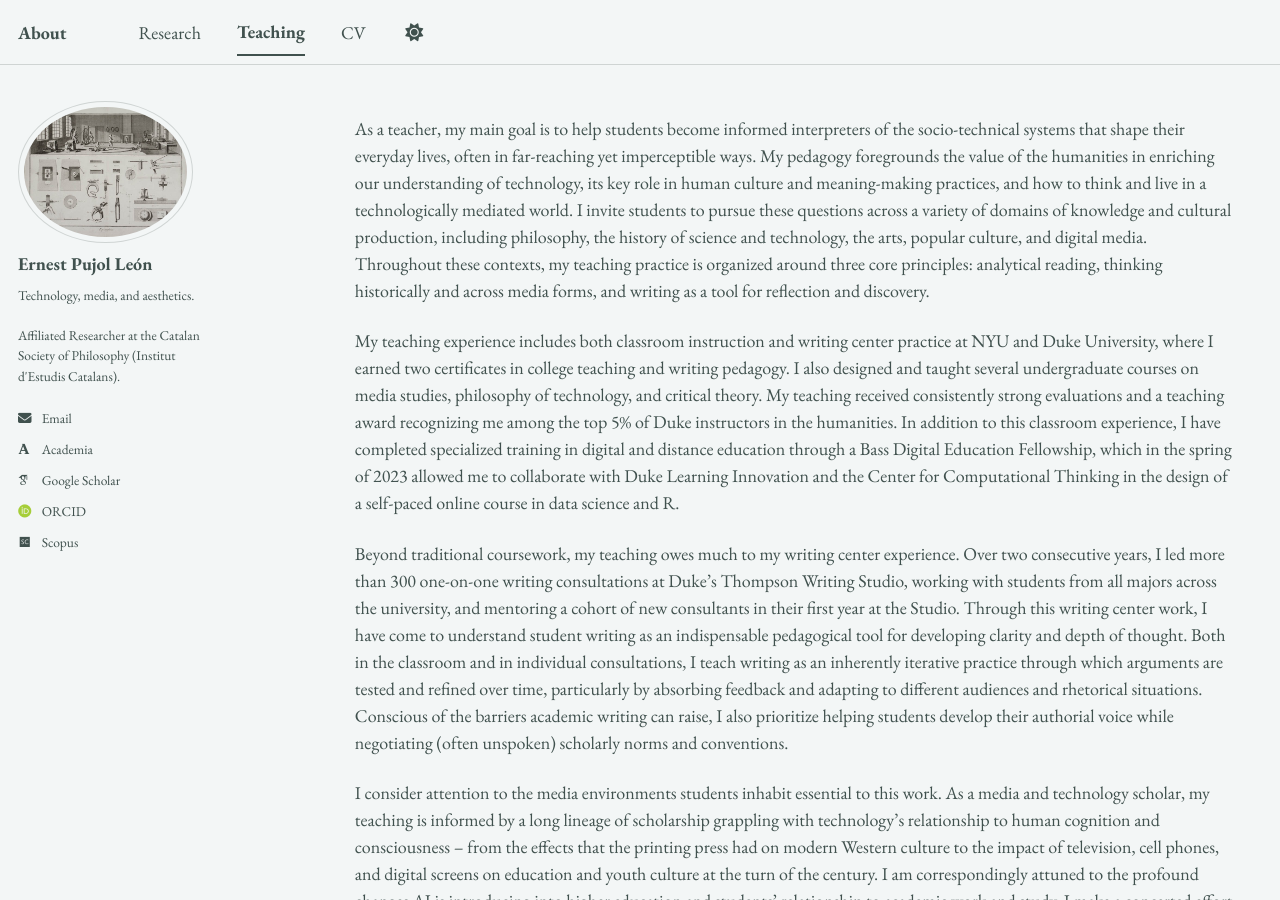
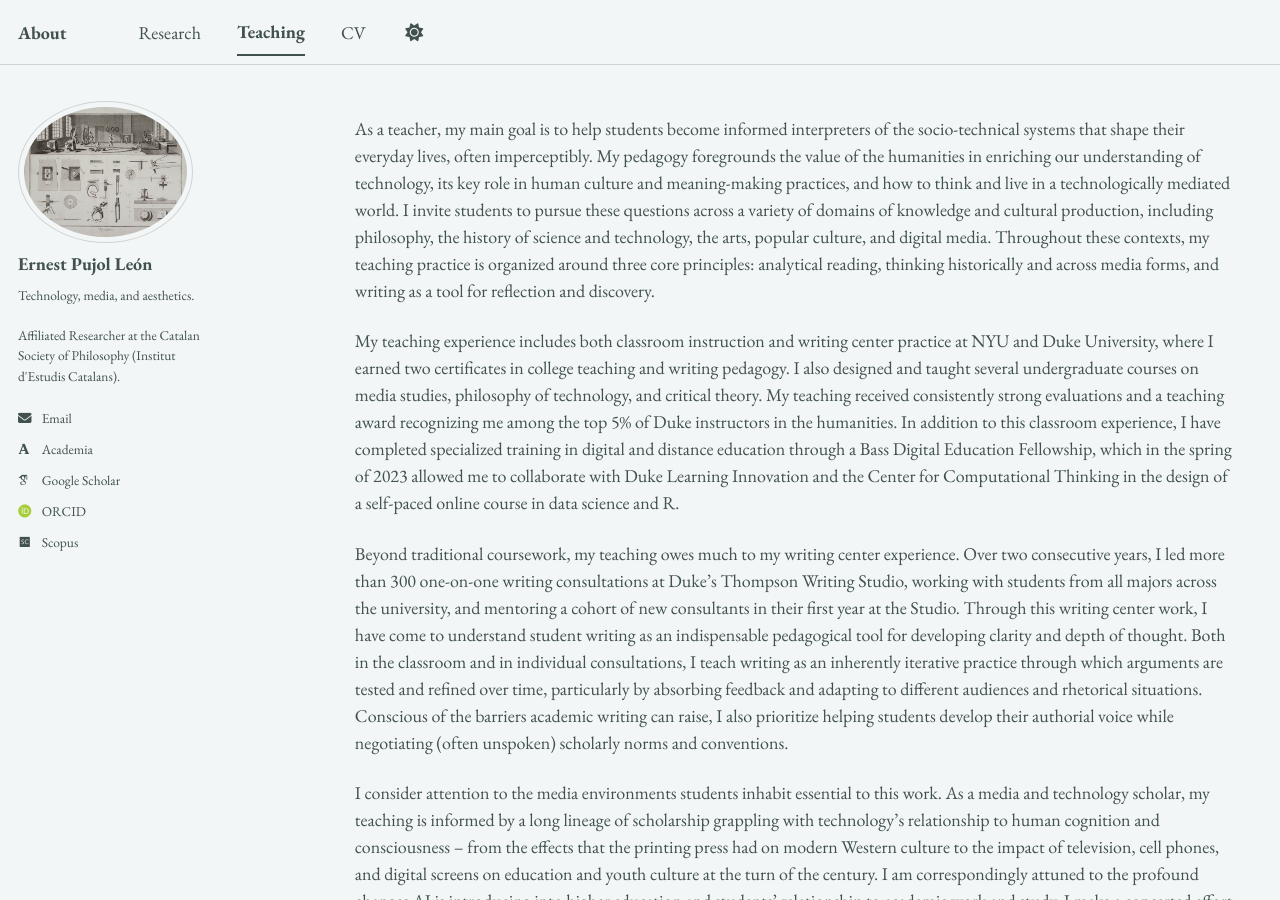
Before and after one commit to epujol90/epujol90.github.io, a Jekyll site: the page built from _pages/teaching.md, in a window 1280 px wide and 900 px high. Built offline with Jekyll 4.4.1, drawn with Linux system fonts in a browser that asks for light colours; some web fonts are replaced; a script bundle is joined from its source files by our own code; library files that are not in the unit come from our copies.

Commit message:
Update teaching.md

```diff
--- a/_pages/teaching.md
+++ b/_pages/teaching.md
@@ -5,7 +5,7 @@ permalink: /teaching/
 author_profile: true
 ---
 
-As a teacher, my main goal is to help students become informed interpreters of the socio-technical systems that shape their everyday lives, often in far-reaching yet imperceptible ways. My pedagogy foregrounds the value of the humanities in enriching our understanding of technology, its key role in human culture and meaning-making practices, and how to think and live in a technologically mediated world. I invite students to pursue these questions across a variety of domains of knowledge and cultural production, including philosophy, the history of science and technology, the arts, popular culture, and digital media. Throughout these contexts, my teaching practice is organized around three core principles: analytical reading, thinking historically and across media forms, and writing as a tool for reflection and discovery.
+As a teacher, my main goal is to help students become informed interpreters of the socio-technical systems that shape their everyday lives, often imperceptibly. My pedagogy foregrounds the value of the humanities in enriching our understanding of technology, its key role in human culture and meaning-making practices, and how to think and live in a technologically mediated world. I invite students to pursue these questions across a variety of domains of knowledge and cultural production, including philosophy, the history of science and technology, the arts, popular culture, and digital media. Throughout these contexts, my teaching practice is organized around three core principles: analytical reading, thinking historically and across media forms, and writing as a tool for reflection and discovery.
 
 My teaching experience includes both classroom instruction and writing center practice at NYU and Duke University, where I earned two certificates in college teaching and writing pedagogy. I also designed and taught several undergraduate courses on media studies, philosophy of technology, and critical theory. My teaching received consistently strong evaluations and a teaching award recognizing me among the top 5% of Duke instructors in the humanities. In addition to this classroom experience, I have completed specialized training in digital and distance education through a Bass Digital Education Fellowship, which in the spring of 2023 allowed me to collaborate with Duke Learning Innovation and the Center for Computational Thinking in the design of a self-paced online course in data science and R.
 
```
